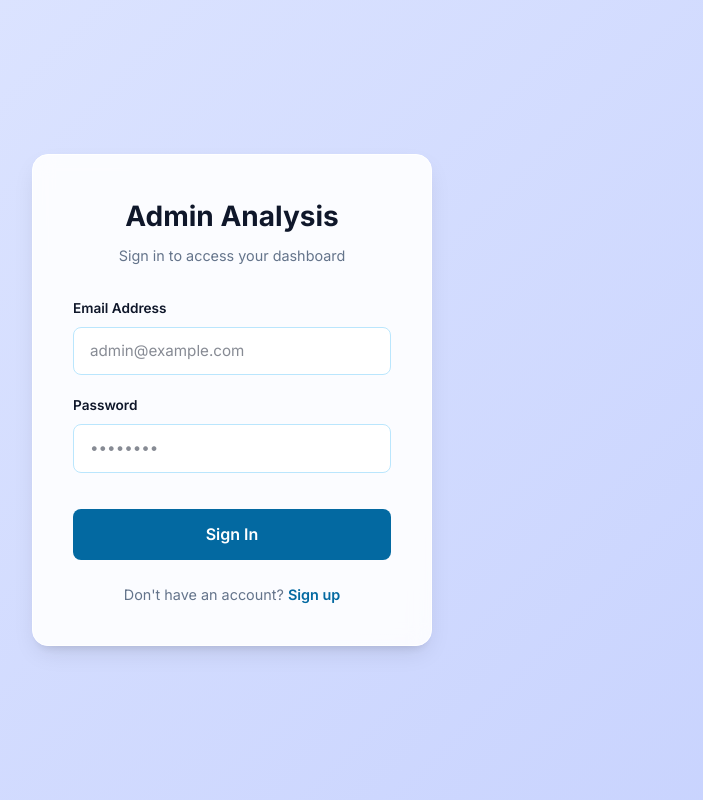
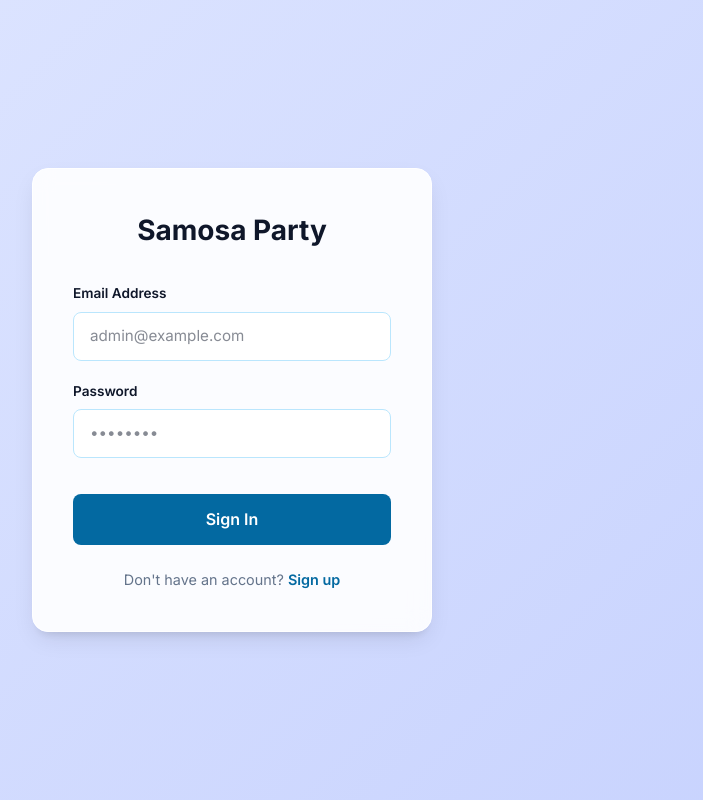
Before and after one commit to samosaparty/samosaparty.github.io, a Next.js app: page /login in a window 1280 px wide. Shown: the whole page, without its empty margins (408-1111 px from the left). Built offline with nearby package versions, Linux system fonts and the light colour scheme.

Commit message:
samosa party

```diff
--- a/src/app/dashboard/layout.js
+++ b/src/app/dashboard/layout.js
@@ -83,7 +83,7 @@ export default function DashboardLayout({ children }) {
         <div className="sidebar-header">
           <BarChart3 style={{ marginRight: '10px', color: 'var(--primary)' }} />
           <a href="https://docs.google.com/spreadsheets/d/1yKGYDJN4Chtk2vow07Kz5hPfirLdYIuqsxtsHXBk588/edit?gid=0#gid=0" target="_blank" rel="noopener noreferrer" style={{ textDecoration: 'none', color: 'inherit' }}>
-            Admin Analysis
+            Samosa Party
           </a>
         </div>
         <nav className="sidebar-nav">
--- a/src/app/dashboard/settings/page.js
+++ b/src/app/dashboard/settings/page.js
@@ -25,8 +25,8 @@ export default function SettingsPage() {
           <h3 style={{ fontSize: '1.2rem', fontWeight: 600, marginBottom: '1.5rem', borderBottom: '1px solid var(--border)', paddingBottom: '1rem' }}>General Settings</h3>
 
           <div className="form-group" style={{ marginBottom: '1.5rem' }}>
-            <label className="form-label">Platform Name</label>
-            <input type="text" className="form-input" defaultValue="Admin Analysis" />
+            <label className="form-label">System Name</label>
+            <input type="text" className="form-input" defaultValue="Samosa Party" />
           </div>
 
           <div className="form-group" style={{ marginBottom: '1.5rem' }}>
--- a/src/app/layout.js
+++ b/src/app/layout.js
@@ -1,8 +1,8 @@
 import './globals.css';
 
 export const metadata = {
-  title: 'Admin Analysis Dashboard',
-  description: 'Corporate Admin Panel backed by Google Sheets',
+  title: 'Samosa Party Dashboard',
+  description: 'Analysis dashboard for administrative purposes',
 };
 
 export default function RootLayout({ children }) {
--- a/src/app/login/page.js
+++ b/src/app/login/page.js
@@ -82,8 +82,7 @@ export default function LoginPage() {
     <div className="auth-container">
       <div className="auth-card">
         <div className="auth-header">
-          <h1>Admin Analysis</h1>
-          <p>Sign in to access your dashboard</p>
+          <h1>Samosa Party</h1>
         </div>
 
         {error && (
--- a/src/app/register/page.js
+++ b/src/app/register/page.js
@@ -26,7 +26,7 @@ export default function RegisterPage() {
       <div className="auth-card">
         <div className="auth-header">
           <h1>Create an Account</h1>
-          <p>Request access to Admin Analysis</p>
+          <p>Request access to Samosa Party</p>
         </div>
 
         {status && (
```
Also changed, not shown: 137 other files (tests, documents, lock files or other folders).
